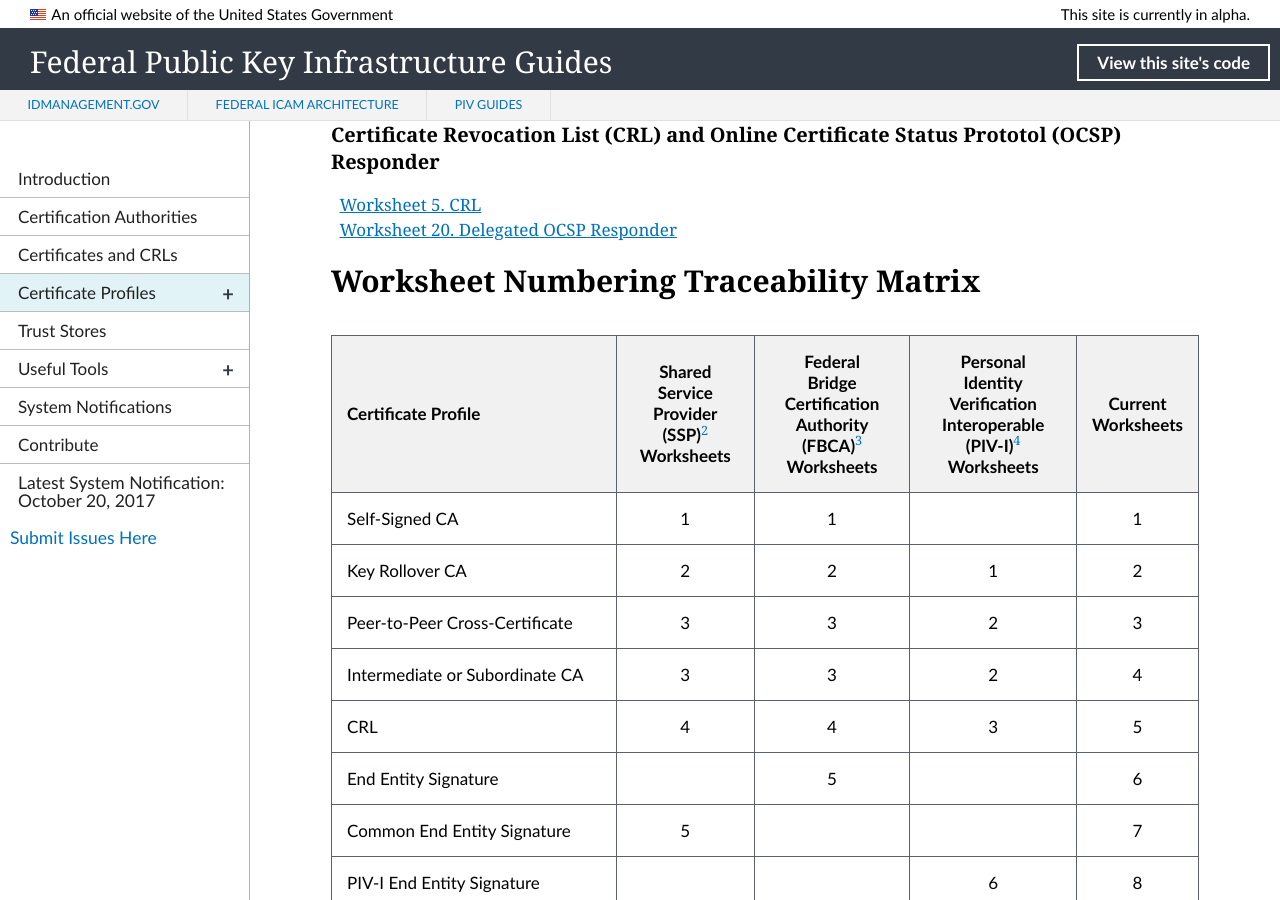
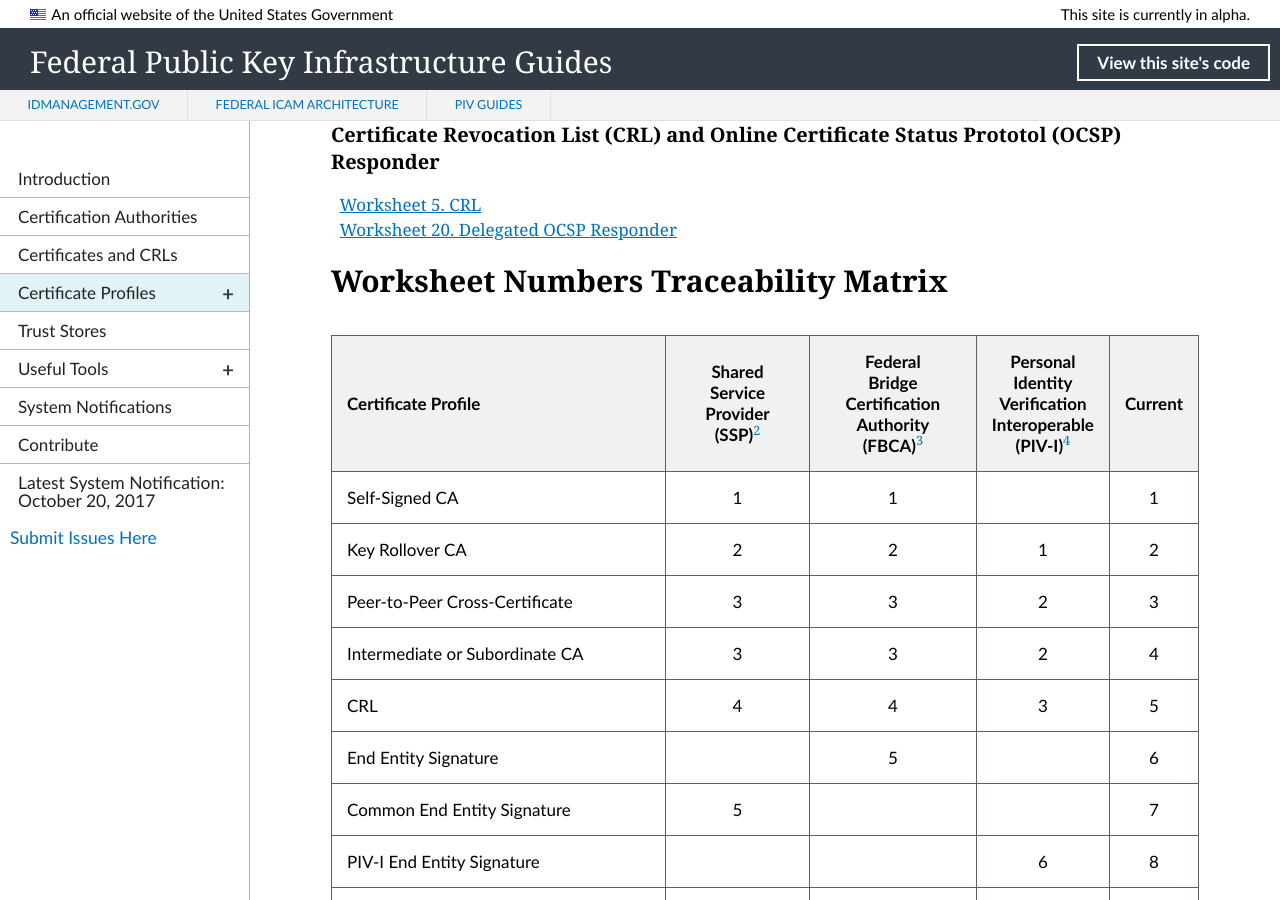
Before and after one commit to GSA/fpki-guides, a Jekyll site: the page built from pages/fpki_certificate_profiles.md, in a window 1280 px wide and 900 px high, scrolled down 1517 px. Built offline with Jekyll 4.4.1, drawn with Linux system fonts in a browser that asks for light colours; nearby versions of some CDN libraries; library files that are not in the unit come from our copies; some of the changed text lies outside the part shown.

Commit message:
Update fpki_certificate_profiles.md
Update titles

```diff
--- a/pages/fpki_certificate_profiles.md
+++ b/pages/fpki_certificate_profiles.md
@@ -15,7 +15,7 @@
 
 The new profile worksheets are linked below according to **xx category**. These will be published in the upcoming _X.509 Certificate and Certificate Revocation List (CRL) Extensions Profile for the Shared Service Providers (SSP) Program, Federal Bridge, and PIV-I_.
 
-The [Worksheet Numbering Traceability Matrix](#worksheet-numbering-traceability-matrix) maps the past-to-current profile worksheet numbering.
+The [Worksheet Numbers Traceability Matrix](#worksheet-numbers-traceability-matrix) maps the past-to-current profile worksheet numbering.
 
 ### Certification Authority (CA)
 
@@ -59,9 +59,9 @@
 [Worksheet 20. Delegated OCSP Responder]({{ site.baseurl }}/profiles/delegatedocsp/)
 
 <!--Historical profile worksheet naming for 8-13+15 doesn't match current worksheet naming. Validate with Wendy next week.-->
-## Worksheet Numbering Traceability Matrix
+## Worksheet Numbers Traceability Matrix
 
-| **Certificate Profile**           | **Shared<BR>Service<BR>Provider (SSP)<sup>[2](#2)</sup> <BR>Worksheets**  | **Federal<BR>Bridge<BR>Certification<BR>Authority (FBCA)<sup>[3](#3)</sup> <BR>Worksheets**     | **Personal<BR>Identity<BR>Verification<BR>Interoperable<BR>(PIV-I)<sup>[4](#4)</sup> Worksheets**     | **Current<BR>Worksheets**   |
+| **Certificate Profile**           | **Shared<BR>Service<BR>Provider (SSP)<sup>[2](#2)</sup> <BR>**  | **Federal<BR>Bridge<BR>Certification<BR>Authority (FBCA)<sup>[3](#3)</sup> <BR>**     | **Personal<BR>Identity<BR>Verification<BR>Interoperable<BR>(PIV-I)<sup>[4](#4)</sup>**     | **Current<BR>**   |
 | :----------------------------------  | :---------:  | :-----------:    | :-----------:      | :-----------:      |
 | Self-Signed CA                       | 1            | 1                |               | 1             |
 | Key Rollover CA                      | 2             | 2               |  1            | 2             |
```
